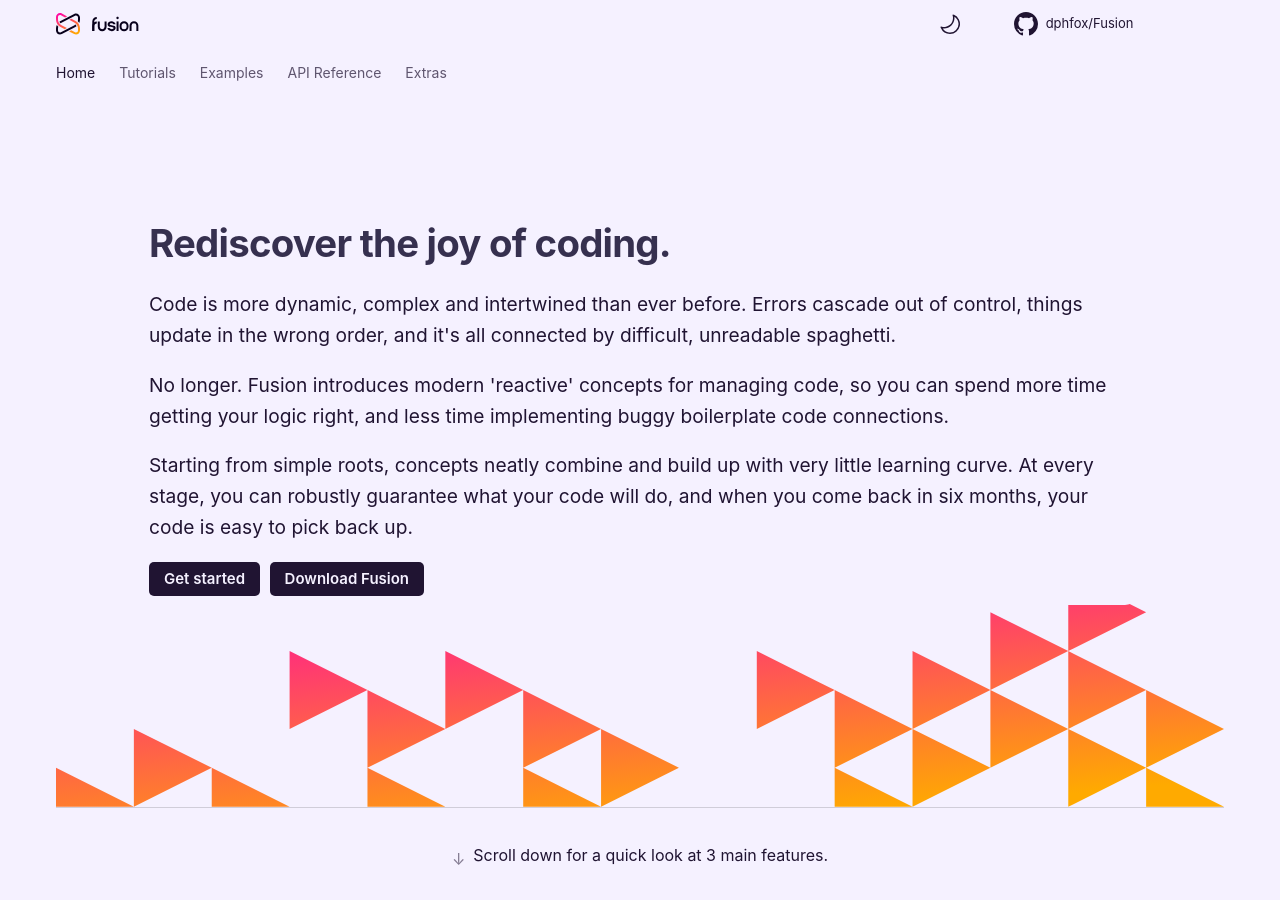
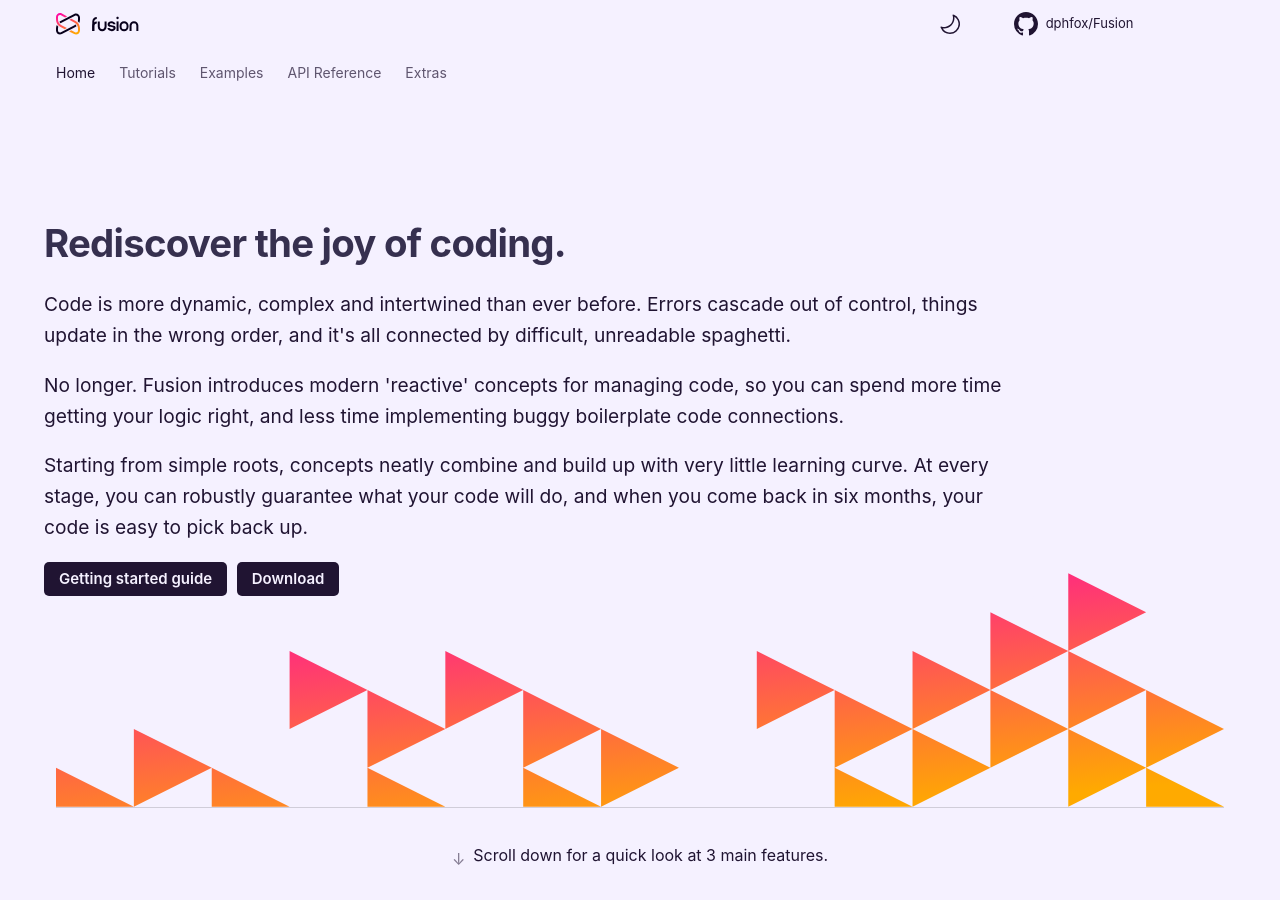
Before and after one commit to dphfox/Fusion, an MkDocs documentation site: the page built from docs/index.md, in a window 1280 px wide and 900 px high. Built offline with MkDocs 1.6.1 and Material for MkDocs 9.7.7, drawn with Linux system fonts in a browser that asks for light colours; some web fonts are replaced; comment, search, counter and statistics services are not loaded; the version menu is left out.

Commit message:
Home tweaks

```diff
--- a/docs/assets/theme/fusiondoc.css
+++ b/docs/assets/theme/fusiondoc.css
@@ -45,6 +45,7 @@
 }
 
 [data-md-color-scheme="fusiondoc-light"] {
+	--fusiondoc-bg-0: var(--fusiondoc-grey-8);
 	--fusiondoc-bg-1: var(--fusiondoc-grey-9);
 	--fusiondoc-bg-1-a80: var(--fusiondoc-grey-9-a80);
 	--fusiondoc-bg-2: var(--fusiondoc-grey-10);
@@ -71,6 +72,7 @@
 }
 
 [data-md-color-scheme="fusiondoc-dark"] {
+	--fusiondoc-bg-0: var(--fusiondoc-grey-2);
 	--fusiondoc-bg-1: var(--fusiondoc-grey-1);
 	--fusiondoc-bg-1-a80: var(--fusiondoc-grey-1-a80);
 	--fusiondoc-bg-2: var(--fusiondoc-grey-2);
--- a/docs/assets/theme/home.css
+++ b/docs/assets/theme/home.css
@@ -38,6 +38,7 @@
 
 #fusiondoc-home-main-inner {
 	max-width: 50rem;
+	translate: calc(min(0px, 25rem - 50vw) * 0.75) 0;
 	background-color: var(--fusiondoc-bg-1);
 	border: 0.5em solid transparent;
 	border-radius: 0.75rem;
@@ -61,6 +62,11 @@
 	font-size: 0.75rem;
 	transition: color 0s;
 	border-radius: 0.25rem;
+	transition: background-color 125ms;
+}
+
+#fusiondoc-home-main-inner > nav > a:is(:hover, :focus) {
+	background-color: var(--fusiondoc-accent);
 }
 
 #fusiondoc-home-scroll {
@@ -139,3 +145,10 @@
 		opacity: 1;
 	}
 }
+
+@media screen and (min-width: 160rem) {
+	.md-header[data-md-state=shadow] {
+		box-shadow: 0 1rem 1rem var(--fusiondoc-bg-1) !important;
+		background-color: var(--fusiondoc-bg-1);
+	}
+}
--- a/docs/assets/theme/page.css
+++ b/docs/assets/theme/page.css
@@ -85,7 +85,7 @@
 
 
 .md-banner {
-	background-color: var(--fusiondoc-accent-a20);
+	background-color: var(--fusiondoc-bg-0);
 	text-align: center;
 }
 
--- a/docs/index.md
+++ b/docs/index.md
@@ -31,8 +31,8 @@ learning curve. At every stage, you can robustly guarantee what your code will
 do, and when you come back in six months, your code is easy to pick back up.
 </p>
 <nav>
-<a href="./tutorials">Get started</a>
-<a href="https://github.com/Elttob/Fusion/releases">Download Fusion</a>
+<a href="./tutorials">Getting started guide</a>
+<a href="https://github.com/Elttob/Fusion/releases">Download</a>
 </nav>
 </section>
 </section>
```
